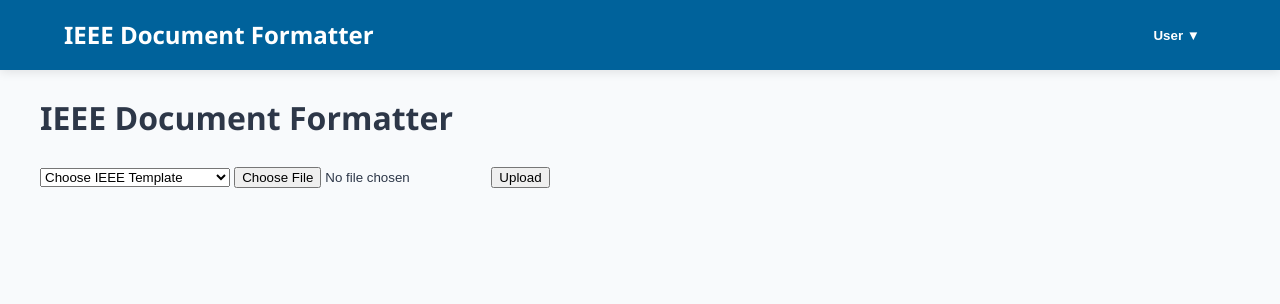
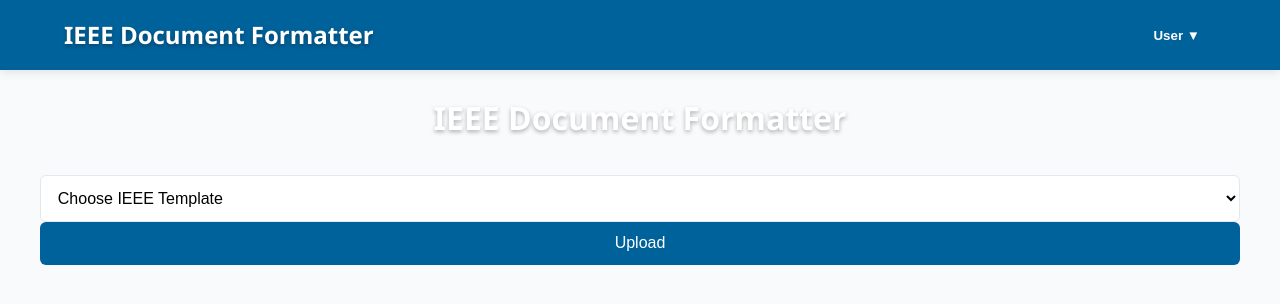
Before and after one commit to sumit-kumar-2104/IEEE_Document_Formatter, a Flask app: page /index.html in a window 1280 px wide. Shown: the top 304 px of the page. Run offline with Flask 3, Linux system fonts and the light colour scheme; the visitor is signed in with stand-in values (Sample User, id 1); some libraries are stand-ins or nearby versions.

Commit message:
Update base_dashboard.html

```diff
--- a/templates/base_dashboard.html
+++ b/templates/base_dashboard.html
@@ -140,6 +140,172 @@
       background: #c62828;
       transform: translateY(-1px);
     }
+/*
+    .dashboard-btn {
+  background-color: #0d47a1;
+  color: white;
+  padding: 8px 14px;
+  border: none;
+  border-radius: 4px;
+  font-weight: 500;
+  cursor: pointer;
+  transition: background-color 0.3s ease;
+} */
+
+.dashboard-btn:hover {
+  background-color: #1565c0;
+}
+/* index.html styling */
+  .form-container {
+    max-width: 600px;
+    margin: 2rem auto;
+    padding: 2rem;
+    background: rgba(255, 255, 255, 0.95);
+    border-radius: 8px;
+    box-shadow: 0 4px 12px rgba(0, 0, 0, 0.15);
+  }
+
+  h1 {
+    color: white;
+    text-align: center;
+    margin-bottom: 2rem;
+    font-weight: 600;
+    text-shadow: 0 2px 4px rgba(0,0,0,0.3);
+  }
+
+  .form-group {
+    margin-bottom: 1.5rem;
+  }
+
+  label {
+    display: block;
+    margin-bottom: 0.5rem;
+    font-weight: 500;
+    color: var(--text-dark);
+  }
+
+  select, .file-input-container {
+    width: 100%;
+    padding: 0.8rem;
+    border: 1px solid var(--border-color);
+    border-radius: 6px;
+    background: white;
+    font-size: 1rem;
+    transition: all 0.3s ease;
+  }
+
+  select:focus, .file-input-container:hover {
+    border-color: var(--ieee-blue);
+    box-shadow: 0 0 0 2px rgba(0, 98, 155, 0.2);
+    outline: none;
+  }
+
+  .file-input-container {
+    position: relative;
+    display: flex;
+    align-items: center;
+    padding: 0;
+    overflow: hidden;
+  }
+
+  .file-input-label {
+    flex-grow: 1;
+    padding: 0.8rem;
+    color: var(--text-dark);
+    white-space: nowrap;
+    overflow: hidden;
+    text-overflow: ellipsis;
+  }
+
+  .file-input-btn {
+    background: var(--ieee-blue);
+    color: white;
+    padding: 0.8rem 1.2rem;
+    border: none;
+    cursor: pointer;
+    font-weight: 500;
+    transition: background 0.3s;
+  }
+
+  .file-input-btn:hover {
+    background: var(--ieee-blue-light);
+  }
+
+  input[type="file"] {
+    position: absolute;
+    left: 0;
+    top: 0;
+    opacity: 0;
+    width: 100%;
+    height: 100%;
+    cursor: pointer;
+  }
+
+  button[type="submit"] {
+    width: 100%;
+    padding: 0.8rem;
+    background: var(--ieee-blue);
+    color: white;
+    border: none;
+    border-radius: 6px;
+    font-size: 1rem;
+    font-weight: 500;
+    cursor: pointer;
+    transition: all 0.3s;
+  }
+
+  button[type="submit"]:hover {
+    background: var(--ieee-blue-light);
+    transform: translateY(-1px);
+    box-shadow: 0 2px 8px rgba(0,0,0,0.1);
+  }
+
+  /* Back to Dashboard Button */
+  .back-btn-container {
+    position: absolute;
+    top: 10px;
+    right: 20px;
+  }
+
+  .back-btn {
+    display: inline-flex;
+    align-items: center;
+    padding: 0.6rem 1rem;
+    background: var(--ieee-blue);
+    color: white;
+    border: none;
+    border-radius: 6px;
+    font-weight: 500;
+    cursor: pointer;
+    transition: all 0.3s;
+    text-decoration: none;
+  }
+   .dashboard-btn {
+  /* background-color: #0d47a1; */
+  background: var(--ieee-blue);
+  color: white;
+  padding: 18px 18px;
+  border: none;
+  border-radius: 6px;
+  font-weight: 700;
+  cursor: pointer;
+  transition: all 0.3s;
+  margin-top: px;
+  margin-right: 15px;
+}
+  .back-btn:hover {
+    background: var(--ieee-blue-light);
+    transform: translateY(-1px);
+    box-shadow: 0 2px 8px rgba(0,0,0,0.1);
+  }
+
+  .back-btn i {
+    margin-right: 8px;
+  }
+  .ieee{
+    color: #0d47a1;;
+  }
+
   </style>
   {% block extra_css %}{% endblock %}
 </head>
@@ -150,11 +316,14 @@
         <div class="brand">
           <h1>IEEE Document Formatter</h1>
         </div>
-        {% if session.get('user') %}
+         {% if session.get('user') %}
         <div class="user-dropdown">
           <button class="user-btn">
-            {{ session.get('username', 'User') }} ▼
-          </button>
+             <!-- {{ session.get('username', 'User') }} ▼
+                 {{   session.get('username', 'user') }} ▼ -->
+                  <!-- {{ username}}▼ -->
+                     {{ username if username else session.get('username', 'User') }} ▼
+
           <div class="dropdown-content">
             <a href="/logout">Logout</a>
           </div>
@@ -169,5 +338,19 @@
   </main>
 
   {% block extra_js %}{% endblock %}
+  <script>
+  document.addEventListener('DOMContentLoaded', function() {
+    const fileInput = document.getElementById('fileInput');
+    const fileLabel = document.getElementById('fileLabel');
+
+    fileInput.addEventListener('change', function(e) {
+      if (this.files && this.files.length > 0) {
+        fileLabel.textContent = this.files[0].name;
+      } else {
+        fileLabel.textContent = 'No file chosen';
+      }
+    });
+  });
+</script>
 </body>
 </html>
```
